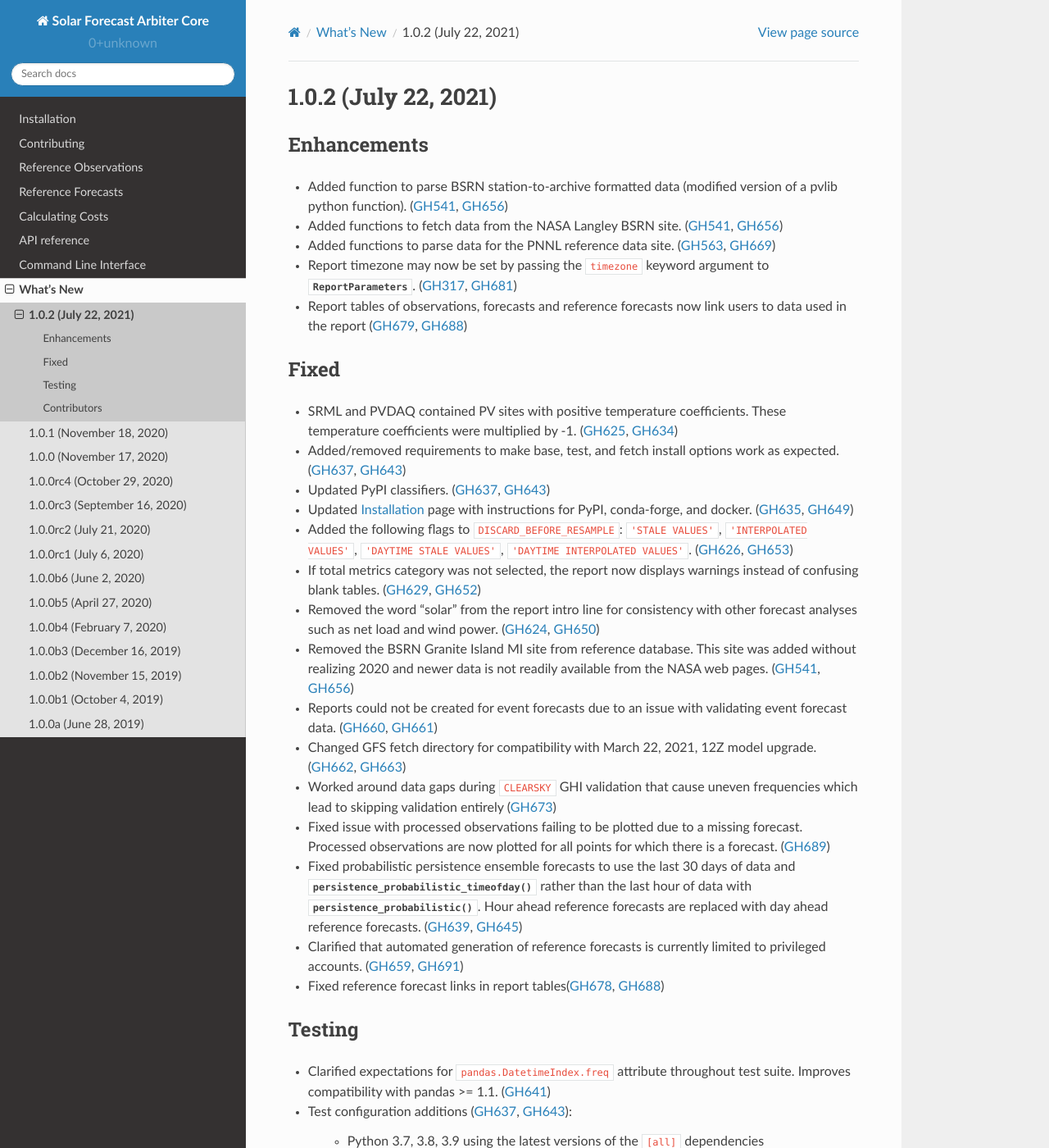
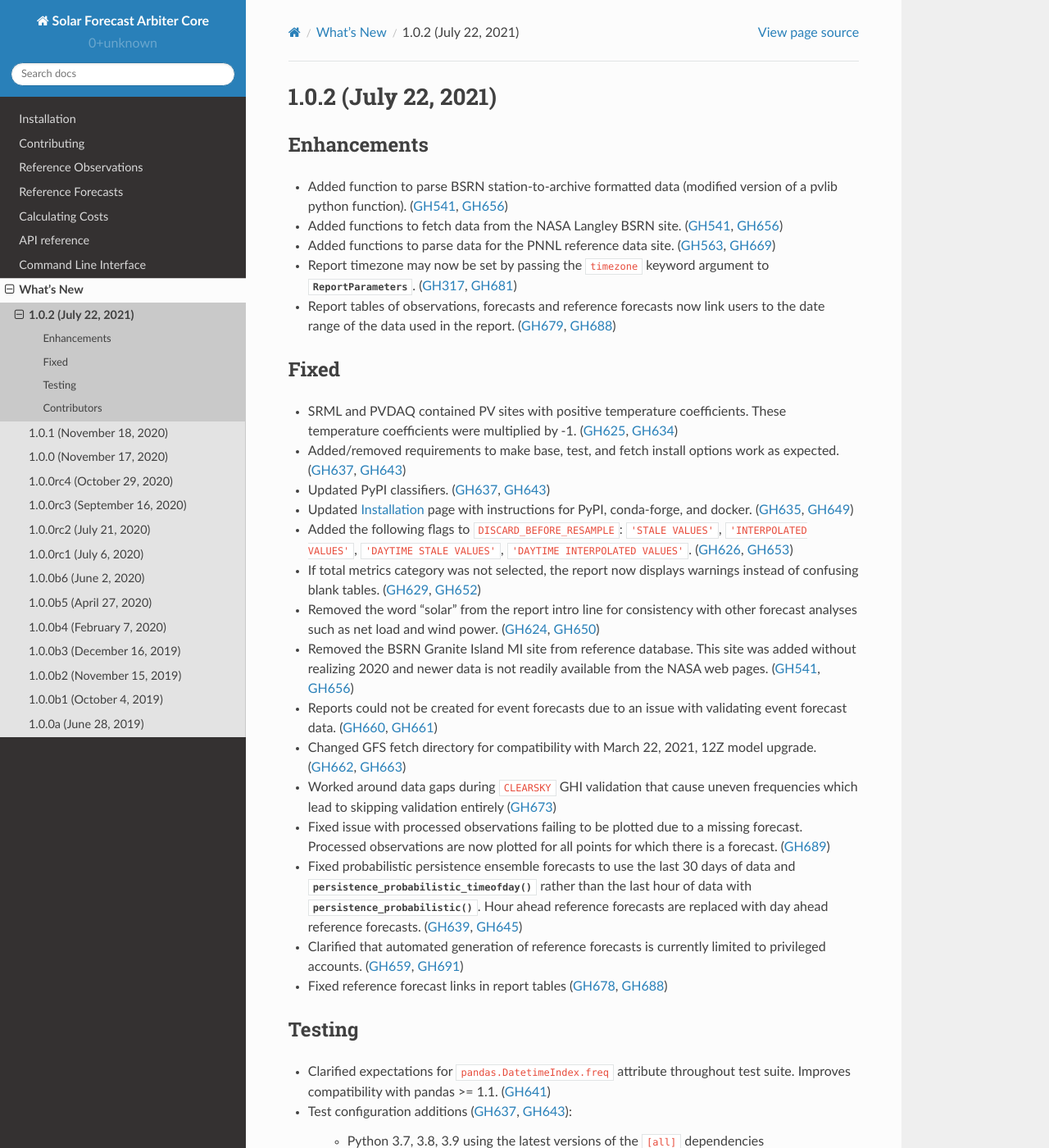
Before and after one commit to SolarArbiter/solarforecastarbiter-core, a Sphinx documentation site: the page built from docs/source/whatsnew/1.0.2.rst, in a window 1280 px wide and 1400 px high. Shown: the whole window at 82% size. Built offline with Sphinx 7.4.7 and the Read the Docs theme 2.0.0, drawn with Linux system fonts in a browser that asks for light colours.

Commit message:
Apply suggestions from code review
Co-authored-by: Will Holmgren <william.holmgren@gmail.com>

```diff
--- a/docs/source/whatsnew/1.0.2.rst
+++ b/docs/source/whatsnew/1.0.2.rst
@@ -19,7 +19,8 @@ Enhancements
   argument to :py:class:`~datamodel.ReportParameters`.
   (:issue:`317`, :pull:`681`)
 * Report tables of observations, forecasts and reference forecasts now link
-  users to data used in the report (:issue:`679`, :pull:`688`)
+  users to the date range of the data used in the report.
+  (:issue:`679`, :pull:`688`)
 
 Fixed
 ~~~~~
@@ -61,7 +62,7 @@ Fixed
   forecasts. (:issue:`639`, :pull:`645`)
 * Clarified that automated generation of reference forecasts is currently
   limited to privileged accounts. (:issue:`659`, :pull:`691`)
-* Fixed reference forecast links in report tables(:issue:`678`, :pull:`688`)
+* Fixed reference forecast links in report tables (:issue:`678`, :pull:`688`)
 
 Testing
 ~~~~~~~
```
